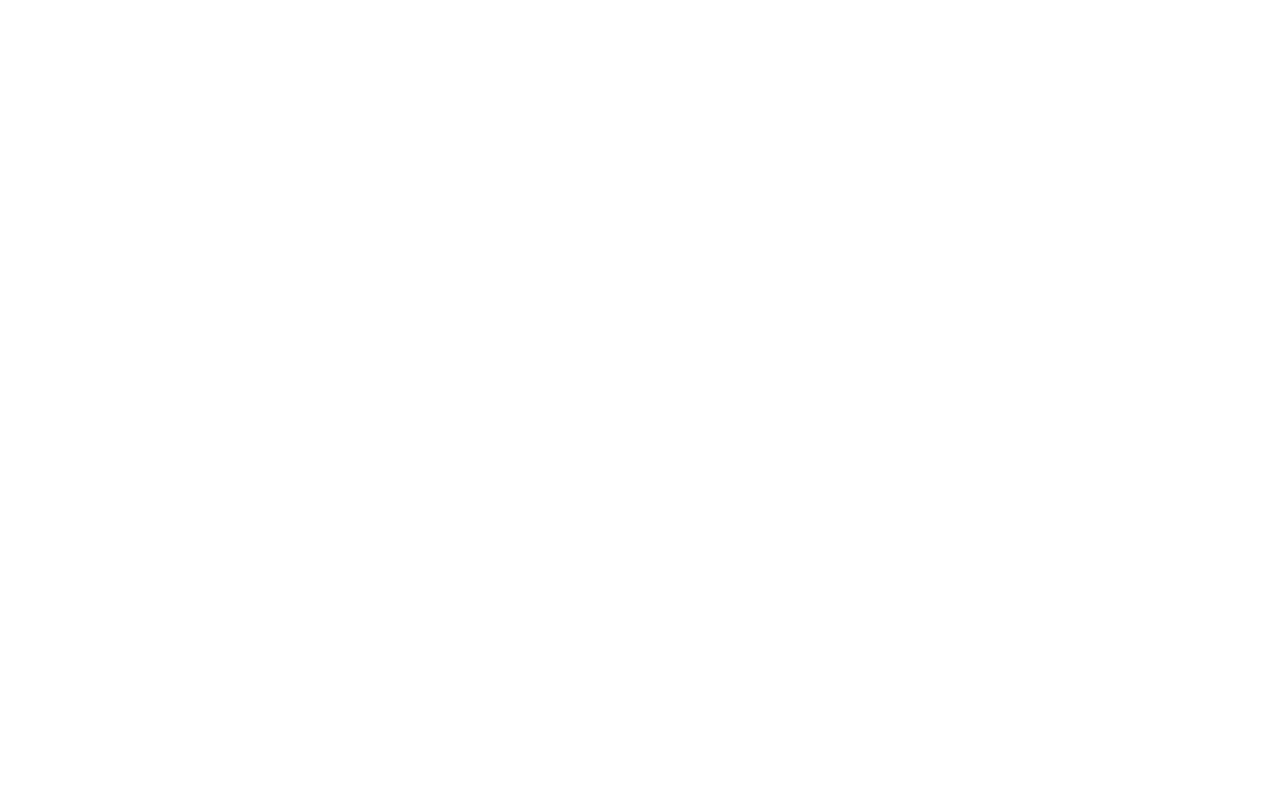
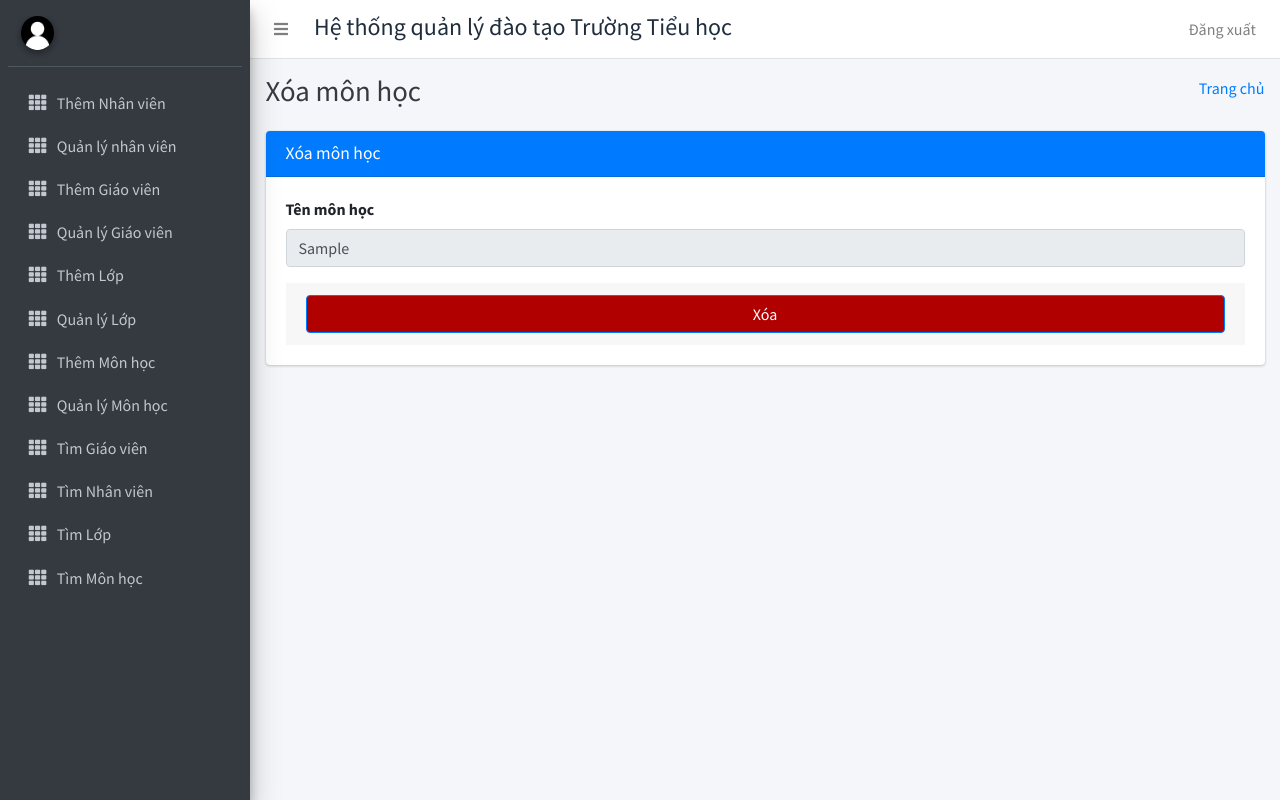
Before and after one commit to lephuclai/qldt_tieuhoc, a Django app: page /xoaMonHoc/1 in a window 1280 px wide. Before the commit the page is empty. Run offline with Django 3.2, Linux system fonts and the light colour scheme; tables that the repository leaves empty hold one stand-in row (values such as "Sample post"); some libraries are stand-ins or nearby versions.

Commit message:
add function xoa mon hoc

```diff
--- a/qldt_app/templates/admin_templates/sidebar.html
+++ b/qldt_app/templates/admin_templates/sidebar.html
@@ -115,7 +115,7 @@
             <a href="/timLop" class="nav-link">
               <i class="nav-icon fas fa-th"></i>
               <p>
-                tìm Lớp
+                Tìm Lớp
               </p>
             </a>
           </li>
--- a/qldt_app/templates/admin_templates/xoaMonHoc.html
+++ b/qldt_app/templates/admin_templates/xoaMonHoc.html
@@ -0,0 +1,43 @@
+{% extends 'admin_templates/base.html' %}
+{% block page_title %}
+Xóa môn học
+{% endblock page_title %}
+{% block main_content %}
+    <!-- Main content -->
+    <section class="content">
+      <div class="container-fluid">
+          <div class="row">
+              <div class="col-md-12">
+            <!-- general form elements -->
+            <div class="card card-primary">
+              <div class="card-header">
+                <h3 class="card-title">Xóa môn học</h3>
+              </div>
+              <!-- /.card-header -->
+              <!-- form start -->
+              <form role="form" action="/luuxoaLop" method="post">
+                  {% csrf_token %}
+                <div class="card-body">
+                    <div class="form-group">
+                        <label>Tên môn học</label>
+                        <input type="text" class="form-control" name="tenmonhoc" placeholder="Ten lop" value="{{ monhoc.tenmonhoc }}" readonly>
+                        <input type="hidden"  name="mamonhoc" value="{{ monhoc.mamonhoc }}" readonly>
+                    </div>
+
+                <!-- /.card-body -->
+
+                <div class="card-footer">
+                  <button type="submit" class="btn btn-primary btn-block" style="background-color: rgb(176, 0, 0);">Xóa</button>
+                </div>
+              </form>
+            </div>
+            <!-- /.card -->
+
+
+
+          </div>
+          </div>
+      </div>
+    </section>
+    <!-- /.content -->
+{% endblock main_content %}
```
